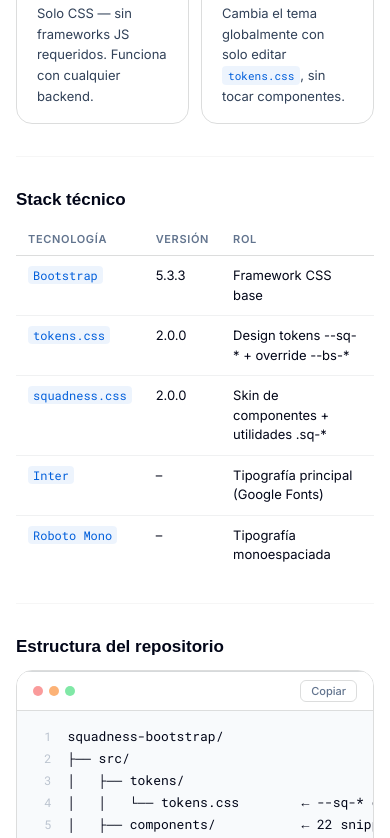
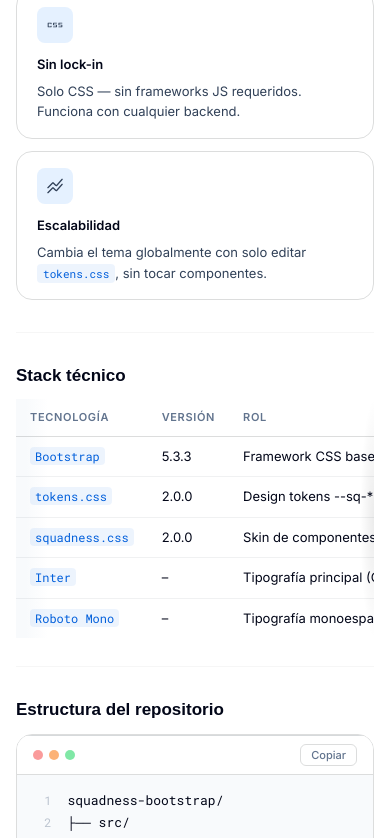
Before and after one commit to Jhons-Arias/squadness-bootstrap, a plain HTML site: page docs/index.html in a window 390 px wide. Shown: the part 697-1535 px from the top of the page. Drawn offline with nearby package versions, Linux system fonts and the light colour scheme.

Commit message:
fix: tablas responsive en mobile

```diff
--- a/docs/assets/docs.css
+++ b/docs/assets/docs.css
@@ -394,4 +394,41 @@
   .docs-main { margin-left: 0; padding: 24px 16px 64px; }
   .docs-topbar-search { display: none; }
   .docs-title { font-size: 22px; }
+
+  /* ── Tablas scrollables horizontalmente en mobile ── */
+  .docs-table,
+  .sq-table {
+    display: block;
+    width: 100%;
+    overflow-x: auto;
+    -webkit-overflow-scrolling: touch;
+    white-space: nowrap;
+    /* Hint visual: sombra sutil en el borde derecho cuando hay overflow */
+    background:
+      linear-gradient(to right, var(--sq-surface-default) 30%, rgba(255,255,255,0)),
+      linear-gradient(to right, rgba(0,0,0,0), var(--sq-surface-default) 70%) 100% 0,
+      radial-gradient(farthest-side at 0 50%, rgba(0,0,0,.08), rgba(0,0,0,0)),
+      radial-gradient(farthest-side at 100% 50%, rgba(0,0,0,.08), rgba(0,0,0,0)) 100% 0;
+    background-repeat: no-repeat;
+    background-size: 32px 100%, 32px 100%, 14px 100%, 14px 100%;
+    background-attachment: local, local, scroll, scroll;
+  }
+  /* Asegurar padding cómodo en celdas y que las tablas no fuercen el viewport */
+  .docs-table thead th,
+  .docs-table tbody td { padding: 10px 14px; }
+  .sq-table th, .sq-table td { padding: 10px 14px; }
+
+  /* Bloques de código también scrollables (los pre largos) */
+  .docs-code-wrapper pre,
+  .docs-preview-box pre { overflow-x: auto; }
+
+  /* Imágenes y previews nunca exceden el viewport */
+  .docs-article img,
+  .docs-preview-content img,
+  .docs-preview-box img { max-width: 100%; height: auto; }
+
+  /* Grids de 2 columnas (usados en index/principios) colapsan a 1 */
+  .docs-article [style*="grid-template-columns:1fr 1fr"] {
+    grid-template-columns: 1fr !important;
+  }
 }
```
